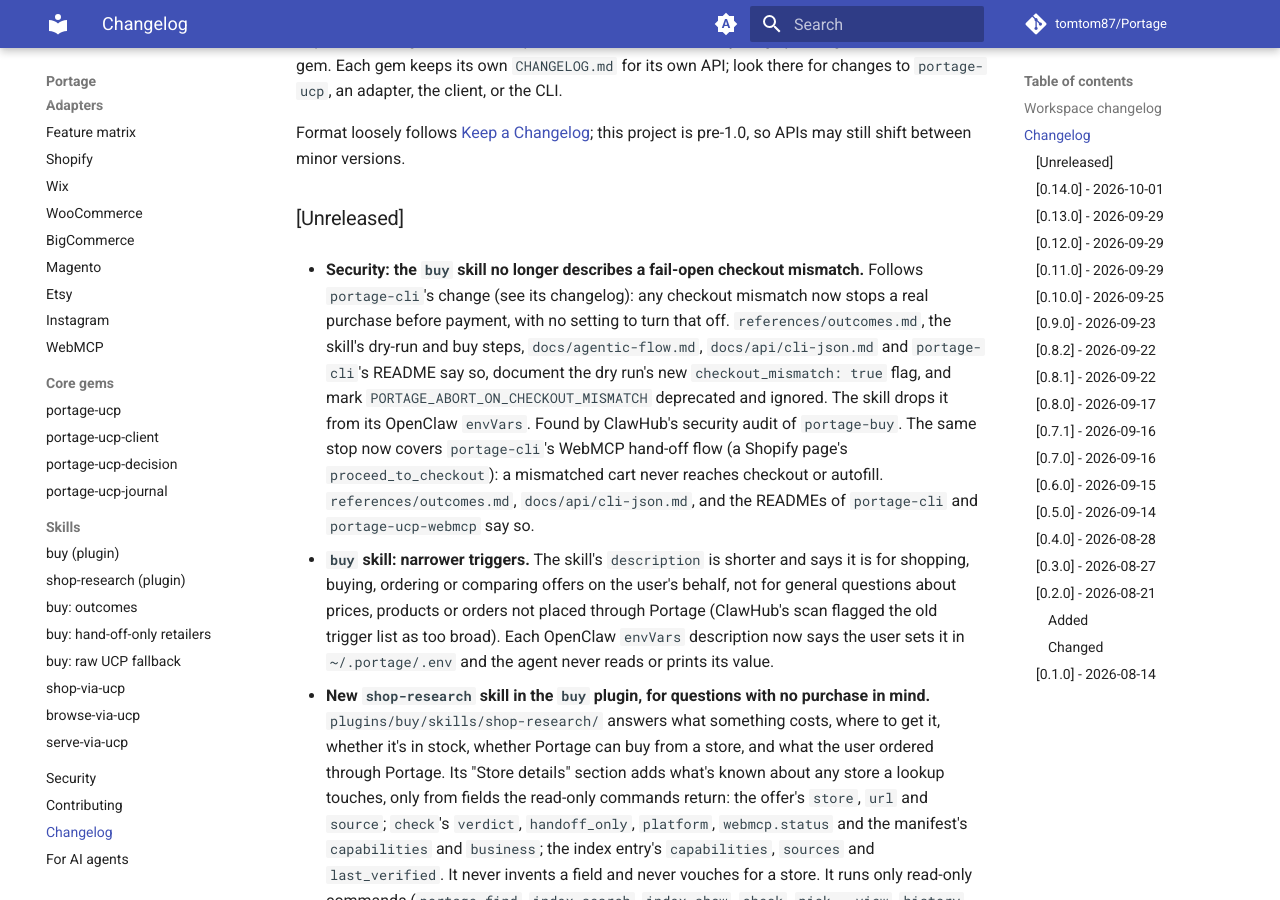
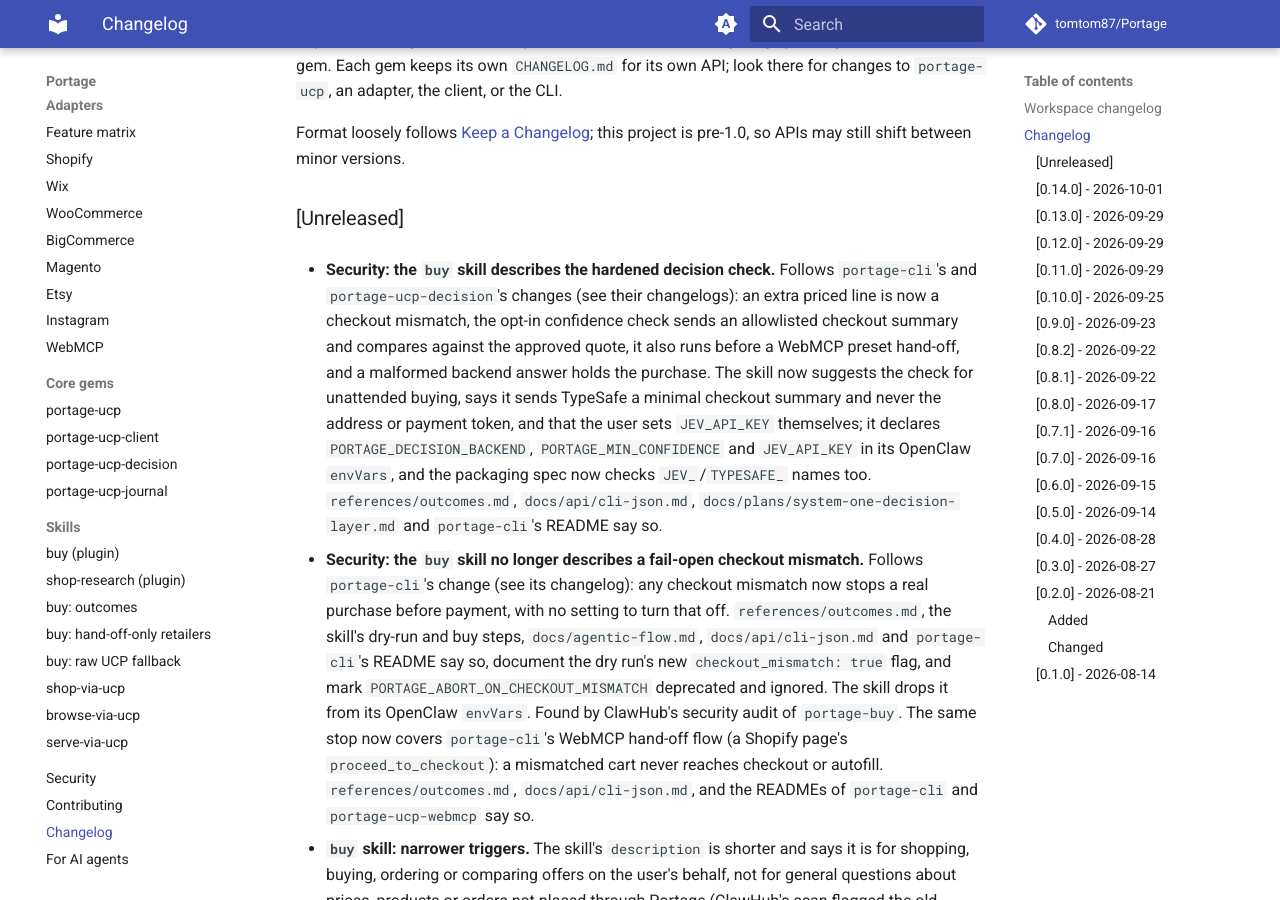
Before and after one commit to tomtom87/Portage, an MkDocs documentation site: the page built from docs/changelog.md, in a window 1280 px wide and 900 px high, scrolled down 907 px. Built offline with MkDocs 1.6.1 and Material for MkDocs 9.7.7, drawn with Linux system fonts in a browser that asks for light colours; comment, search, counter and statistics services are not loaded.

Commit message:
Log the confidence check hardening

```diff
--- a/CHANGELOG.md
+++ b/CHANGELOG.md
@@ -8,6 +8,17 @@
 this project is pre-1.0, so APIs may still shift between minor versions.
 
 ## [Unreleased]
+
+- **Security: the `buy` skill describes the hardened decision check.** Follows `portage-cli`'s
+  and `portage-ucp-decision`'s changes (see their changelogs): an extra priced line is now a
+  checkout mismatch, the opt-in confidence check sends an allowlisted checkout summary and
+  compares against the approved quote, it also runs before a WebMCP preset hand-off, and a
+  malformed backend answer holds the purchase. The skill now suggests the check for unattended
+  buying, says it sends TypeSafe a minimal checkout summary and never the address or payment
+  token, and that the user sets `JEV_API_KEY` themselves; it declares `PORTAGE_DECISION_BACKEND`,
+  `PORTAGE_MIN_CONFIDENCE` and `JEV_API_KEY` in its OpenClaw `envVars`, and the packaging spec
+  now checks `JEV_`/`TYPESAFE_` names too. `references/outcomes.md`, `docs/api/cli-json.md`,
+  `docs/plans/system-one-decision-layer.md` and `portage-cli`'s README say so.
 
 - **Security: the `buy` skill no longer describes a fail-open checkout mismatch.** Follows
   `portage-cli`'s change (see its changelog): any checkout mismatch now stops a real purchase
--- a/portage-cli/CHANGELOG.md
+++ b/portage-cli/CHANGELOG.md
@@ -5,6 +5,45 @@
 pre-1.0, so APIs may still shift between minor versions.
 
 ## [Unreleased]
+
+- **Security: a priced line nobody asked for is a checkout mismatch.** `buy` requests exactly one
+  line, but only checked that line, so a store that added an upsell, a "shipping protection"
+  add-on or a second copy of the item (or, on a WebMCP cart, whatever was already in the store's
+  cart) still went through. Any other line now stops a real run with `checkout_mismatch` ("Store
+  added ... to checkout, which wasn't requested."), and a dry run flags it with
+  `checkout_mismatch: true`. An extra line that costs nothing (its own total, or its unit price
+  times quantity, is 0) is allowed, so a free gift or $0 sample doesn't block a purchase; one
+  whose cost can't be read counts as priced.
+
+- **Security: the confidence check sends an allowlisted summary, and compares against the
+  approved quote.** The state sent to the decision backend (`PORTAGE_DECISION_BACKEND`, e.g.
+  `jev`, TypeSafe's hosted API) used to be a slice of the raw checkout hash, so whatever a store
+  nested under `line_items` or `totals` went along with it. It is now built field by field by the
+  new `Portage::Cli::ConfidenceState`: the request (query, store host, quantity, picked item id
+  and title), on a `buy --quote` run the approved quote (store, product id, title, quantity,
+  total, currency), and the checkout's status, currency, per-line item id, title, unit price,
+  quantity, totals and whether it's the requested line, the totals (shipping, tax, fees included),
+  applied discounts' titles and amounts and the selected shipping option's title and price, plus
+  `warnings`. Never the payment token, the address, the buyer's name, phone or email, ids, links,
+  discount codes or environment values; store strings are cut to 200 characters. The question
+  now asks the model to say yes only when the checkout matches the request and the approved
+  quote. `Buy.new` takes `quote_store:` and `quote_title:`, which `buy --quote` passes from the
+  saved quote. The check stays additive: it only sees a checkout the mismatch check, the quote
+  cap and the spend policy let through, and can hold it but never let through one they stop.
+
+- **Security: the WebMCP hand-off flow runs the quote cap and the confidence check.** Against a
+  page whose preset opens checkout through its own tool (Shopify's `proceed_to_checkout`), `buy`
+  now checks, before that tool runs and before autofill: a `--quote` run's cap (`quote_changed`,
+  never handed off; this flow never checked the quote before), the mismatch check, then, when a
+  decision backend is enabled, the confidence check. A hold reports `low_confidence` with the
+  store's `/cart` page as `checkout_url`; checkout isn't opened and nothing is autofilled. A
+  backend error holds the same way.
+
+- **Security: a quote with no total refuses instead of buying uncapped.** `buy --quote` capped the
+  checkout at the quote's total only when the quote had one. A quote saved from a dry run with no
+  priced total (a WebMCP preset dry run never has one) set no cap at all, so its `--yes` run
+  bought at whatever the store asked. It now ends in `quote_changed`, saying the quote has no
+  total, and nothing is bought or handed off.
 
 - **Security: a checkout mismatch always stops the purchase.** `buy` used to stop on a checkout
   that didn't match the request (the item dropped, another quantity, another unit price) only under
```
